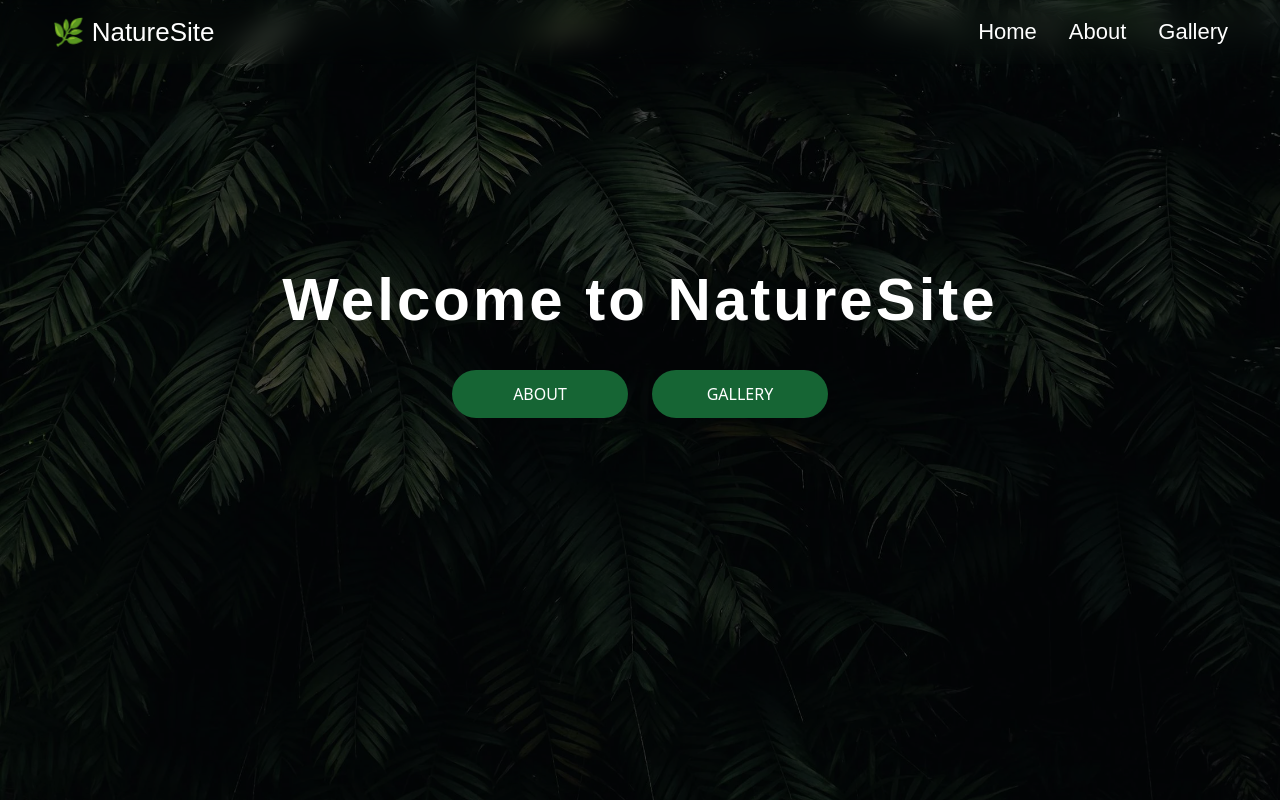
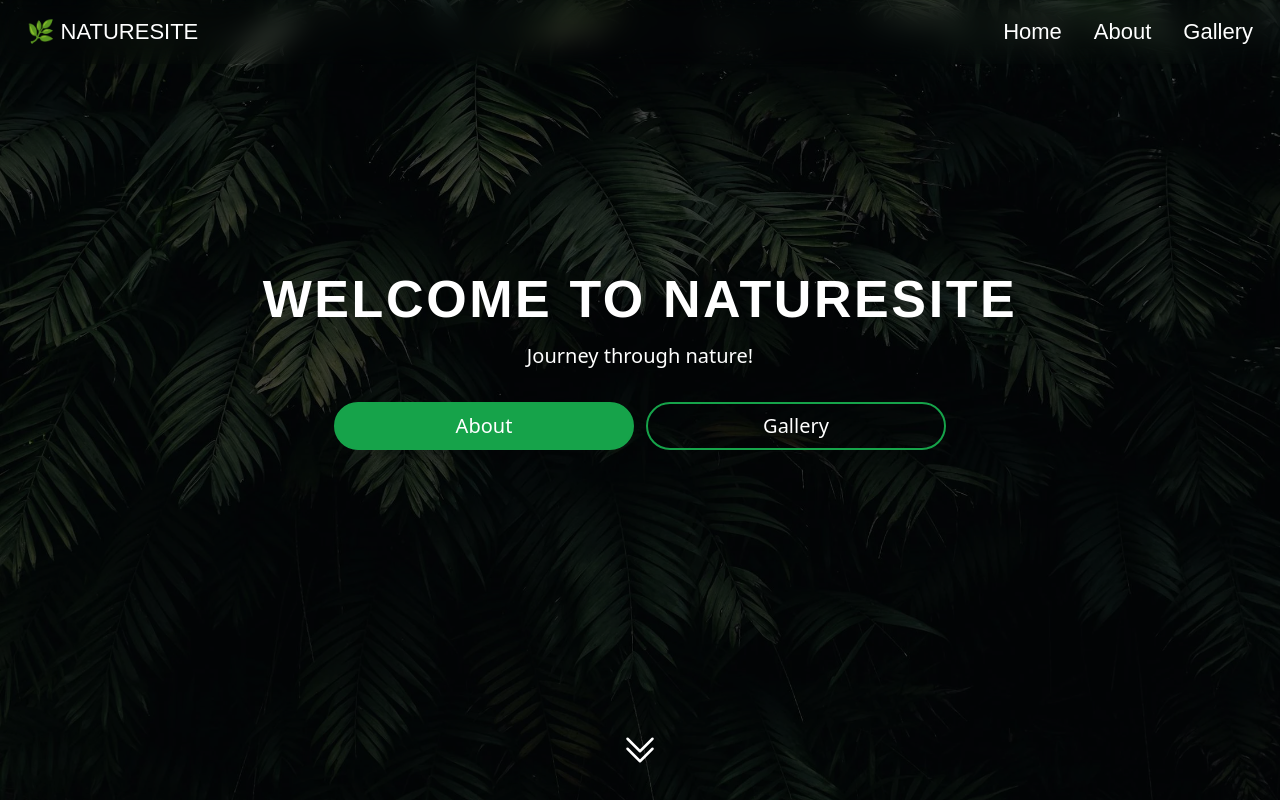
Before and after one commit to DejvCodes/NatureSite, a website: page src/index.html in a window 1280 px wide. Drawn offline with Linux system fonts and the light colour scheme.

Commit message:
NatureSite

```diff
--- a/package.json
+++ b/package.json
@@ -3,5 +3,8 @@
     "autoprefixer": "^10.4.21",
     "postcss": "^8.5.3",
     "tailwindcss": "^3.4.1"
+  },
+  "scripts": {
+    "build": "tailwindcss -i ./src/input.css -o ./src/output.css"
   }
 }
--- a/src/index.html
+++ b/src/index.html
@@ -12,32 +12,42 @@
     <div class="absolute inset-0 bg-black bg-opacity-60" />
 
     <nav class="fixed flex justify-center h-16 inset-0 bg-white/0 backdrop-blur-md z-70">
-      <div class="w-full max-w-[1200px] flex items-center justify-between px-3">
-        <a href="#" class="text-xl font-poppins text-white md:text-[26px]">
+      <div class="w-full max-w-[1250px] flex items-center justify-between px-3">
+        <a href="#" class="text-lg font-poppins text-white md:text-[22px] uppercase">
           🌿 NatureSite
         </a>
 
         <div class="flex font-poppins gap-4 text-lg text-white cursor-pointer md:text-[22px] md:gap-8">
-          <a href="#" class="hover:text-green-500 transition">Home</a>
+          <a href="#" class="hover:text-green-500 transition up">Home</a>
           <a href="#about" class="hover:text-green-600 transition">About</a>
           <a href="#gallery" class="hover:text-green-600 transition">Gallery</a>
         </div>
       </div>
     </nav>
 
-    <div class="flex-row justify-center mt-[270px]">
-      <h1 class="text-white font-semibold font-poppins text-[28px] md:text-6xl tracking-wider">Welcome to NatureSite</h1>
+    <div class="flex-row justify-center text-white mt-[230px] md:mt-[260px]">
+      <h1 class="text-white text-[24px] font-semibold font-poppins tracking-wider uppercase md:text-[52px]">
+        Welcome to NatureSite
+      </h1>
+      <h3 class="text-center text-[18px] font-light md:text-xl mt-1">
+        Journey through nature!
+      </h3>
 
-      <div class="flex justify-center gap-6 mt-10">
-        <button class="w-44 h-12 uppercase text-white bg-green-800 rounded-full">
-          <a href="#about">About</a>
-        </button>
-        <button class="w-44 h-12 uppercase text-white bg-green-800 rounded-full">
-          <a href="#gallery">Gallery</a>
-        </button>
+      <div class="flex flex-col items-center gap-3 mt-8 md:flex-row justify-center">
+        <button class="text-white text-lg md:text-xl w-[270px] md:w-[300px] h-10 md:h-12 border-2 bg-green-600 border-green-600 rounded-full hover:bg-transparent transition">About</button>
+        <button class="text-white text-lg md:text-xl w-[270px] md:w-[300px] h-10 md:h-12 border-2 border-green-600 rounded-full hover:bg-green-600 transition">Gallery</button>
+      </div>
+
+      <div class="absolute bottom-5 w-full">
+        <svg
+          xmlns="http://www.w3.org/2000/svg"
+          fill="none" viewBox="0 0 24 24"
+          stroke-width="1.5" stroke="currentColor"
+          class="size-10 text-white mx-auto animate-bounce">
+          <path stroke-linecap="round" stroke-linejoin="round" d="m4.5 5.25 7.5 7.5 7.5-7.5m-15 6 7.5 7.5 7.5-7.5" />
+        </svg>
       </div>
     </div>
-
   </header>
 </body>
 </html>
```
Also changed, not shown: src/output.css.
